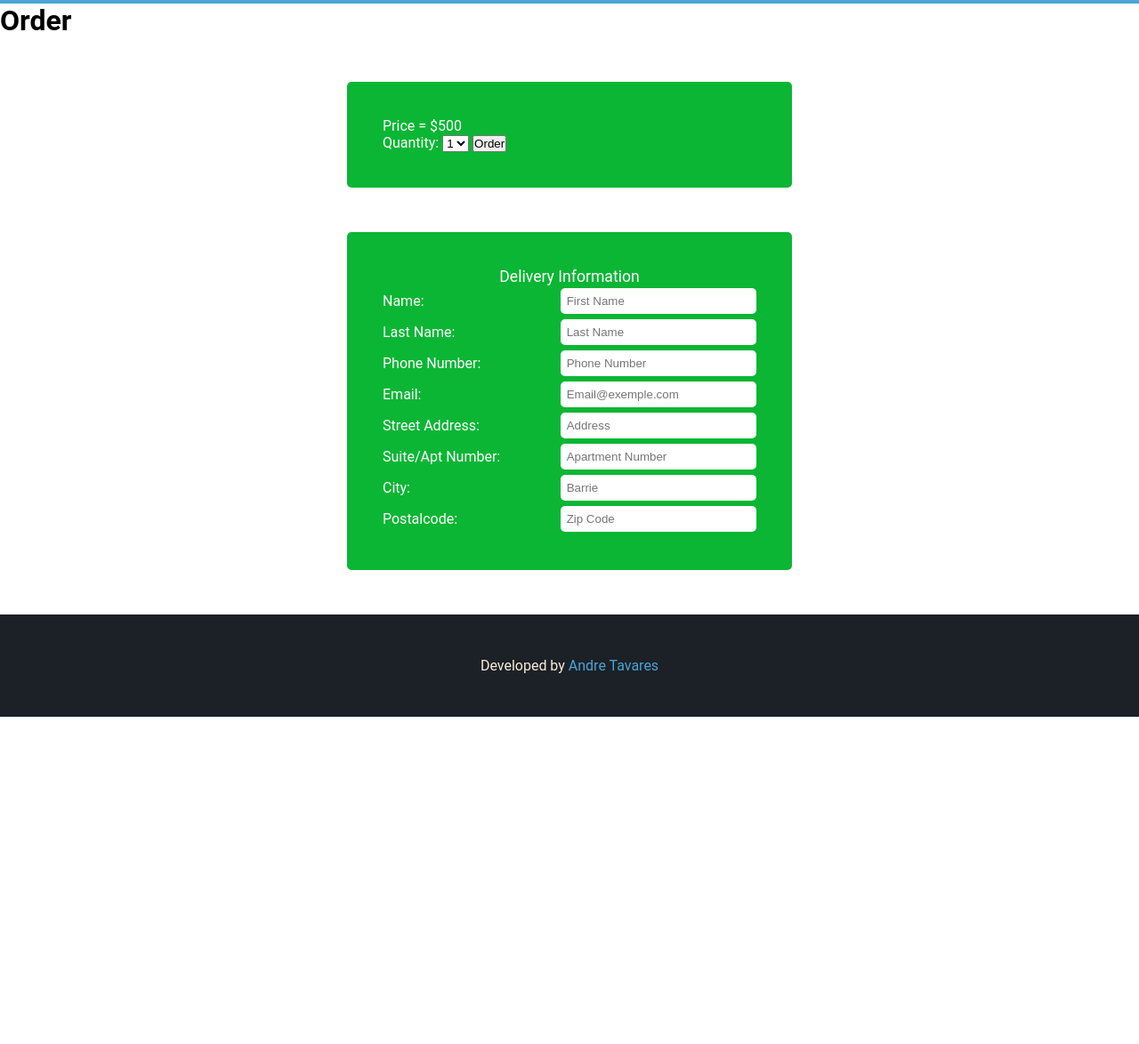
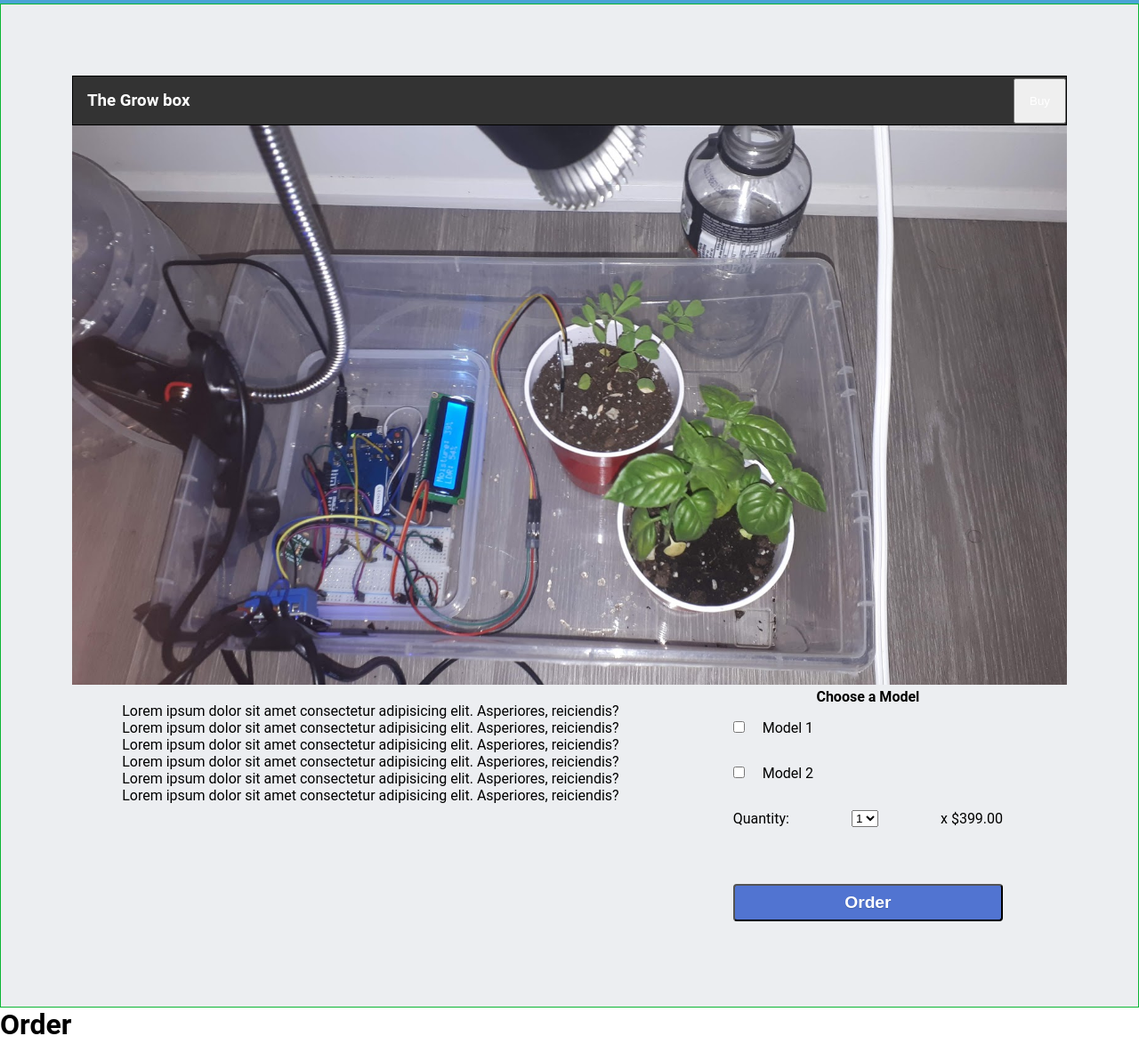
Before and after one commit to TavaresDev/TheGrowBox, a plain HTML site: page pages/order.html in a window 1280 px wide. Shown: the part 476-1650 px from the top of the page at 89% size. Before the commit the page ends 1282 px from the top, so only its background shows below. Drawn offline with Linux system fonts and the light colour scheme.

Commit message:
order forme done

```diff
--- a/css/style.css
+++ b/css/style.css
@@ -137,7 +137,7 @@ main{
     justify-content: space-around;
 
 }
-@media(min-width:40rem){
+@media(min-width:900px){
     .flexContainer{
         flex-direction: row;
     }
@@ -187,14 +187,61 @@ main{
 }
 
 /* -------------------Order Page---------- */
-.survey {
+.orderContent {
+    background: #eceef1;
+
+}
+.orderContent {
+    border: 1px solid #0bb634;
+    padding: 5rem;
+}
+.orderHeader {
+    border: 1px solid black;
+    background: #333;
+    display: flex;
+    justify-content: space-between;
+    align-items:center;
+}
+.block{
+    display: block;
+    color:white;
+    padding: 1rem;
+    text-align: center;
+}
+.orderContent img {
+    width: 100%;
+}
+.orderText {
+    padding: 1rem 0;
+}
+.formOrder .orderButton {
+ width: 100%;
+
+}
+.formOrder > div{
+    /* width: 80%; */
+    /* flex-grow: 1; */
+    padding: 1rem;
+    text-align: left;
+}
+.formOrder > div input{
+    margin-right:1rem;
+}
+
+.quantityDiv {
+    display: flex;
+    justify-content: space-between;
+}
+
+/* =----------- */
+.deliveryForm {
     /* height: 800px; */
 
     width: 100%;
     /* min-height: 70vh; */
     max-width: 500px;
 
-    background-color:#0bb634;;
+    background-color:#0bb634;
 
     border-radius: 5px;
     margin: 50px auto;
@@ -226,8 +273,7 @@ main{
     margin-bottom: 30px;
 }
 
-.form-wrap li,
-.flex-inner{
+.form-wrap li{
     list-style: none;
     padding: 0;
 }
@@ -282,9 +328,6 @@ main{
     text-align: center;
     padding: 2rem;
 }
-.sectionContact{
-    text-align: center;
-}
 .formSignUp{
     background: #0bb634;
     padding: 1rem;
--- a/pages/order.html
+++ b/pages/order.html
@@ -13,7 +13,6 @@
 
 <body>
     <header class="header headerOrder">
-
         <nav>
             <ul id="topNavId" class="topNav">
                 <li><a href="../index.html">Home</a></li>
@@ -33,23 +32,39 @@
     </header>
     <main>
 
+        <section class="sectionOrder">
+            <div class="orderContent">
+                <div class="orderHeader">
+                    <h3 class="block ">The Grow box</h3>
+                    <!-- <p class="block">Price</p> -->
+                    <button class="block buttonOrder">Buy</button>
+                </div>
+                <figure>
+                    <img src="../img/growFull.jpg" alt="The grow Project">
+                </figure>
+                <div class="flexContainer ">
+                    <div class="col50 orderText">
+                        <p>Lorem ipsum dolor sit amet consectetur adipisicing elit. Asperiores, reiciendis?</p>
+                        <p>Lorem ipsum dolor sit amet consectetur adipisicing elit. Asperiores, reiciendis?</p>
+                        <p>Lorem ipsum dolor sit amet consectetur adipisicing elit. Asperiores, reiciendis?</p>
+                        <p>Lorem ipsum dolor sit amet consectetur adipisicing elit. Asperiores, reiciendis?</p>
+                        <p>Lorem ipsum dolor sit amet consectetur adipisicing elit. Asperiores, reiciendis?</p>
+                        <p>Lorem ipsum dolor sit amet consectetur adipisicing elit. Asperiores, reiciendis?</p>
 
-        <div class="">
-
-
-            <h1>Order</h1>
-
-            <!-- product info selection -->
-            <!-- displau price, chose quantity, delivery shippimnent?, -->
-            <!-- open personal an dbliling info -->
-            <!-- personal info -->
-
-            <section class="survey">
+                    </div>
+                    <div class="col30 buyForm">
+                        <form method="GET" action="">
+                            <div class="formOrder">
+                                <h4>Choose a Model</h4>
                                 <div>
-                    Price = $500
+                                    <input type="checkbox" name="tipe1" id="tipe1">
+                                    <label for="tipe1">Model 1 </label>
                                 </div>
-                <form id="order" method="GET" action="">
-                    <div class="form-order">
+                                <div>
+                                    <input type="checkbox" name="tipe" id="">
+                                    <label for="tipe">Model 2</label>
+                                </div>
+                                <div class="quantityDiv">
                                     <label for="quantity">Quantity:</label>
                                     <select name="quantity" id="quantity">
                                         <option value="1">1</option>
@@ -62,19 +77,37 @@
                                         <option value="8">8</option>
                                         <option value="9">9</option>
                                     </select>
-                    <input type="button" value="Order">
+                                    <p>x  $399.00</p>
+                                </div>
+                                <div>
+                                    <input class="button orderButton" type="button" value="Order">
+                                </div>
                             </div>
                         </form>
+                    </div>
+                </div>
+            </div>
+
         </section>
-            <section class="survey">
+        <h1>Order</h1>
+
+        <!-- product info selection -->
+        <!-- displau price, chose quantity, delivery shippimnent?, -->
+        <!-- open personal an dbliling info -->
+        <!-- personal info -->
+
+
+        <section class="deliveryForm">
             <!-- <h2>Make your order</h2> -->
             <form id="order" method="GET" action="">
                 <legend>Delivery Information</legend>
                 <ul class="form-wrap">
-                        <li><label for="fname">Name:</label>
+                    <li>
+                        <label for="fname">Name:</label>
                         <input type="text" name="fname" id="fname" required placeholder="First Name">
                     </li>
-                        <li><label for="lname">Last Name:</label>
+                    <li>
+                        <label for="lname">Last Name:</label>
                         <input type="text" name="lname" id="lname" required placeholder="Last Name">
                     </li>
                     <li>
@@ -102,13 +135,9 @@
                         <input type="text" name="postalcode" id="postalcode" placeholder="Zip Code">
                     </li>
                 </ul>
-
             </form>
         </section>
     <!-- biling info -->
-
-
-
     </main>
     <footer class="mainFooter">
         <p>Developed by <a href="https://www.linkedin.com/in/andre--tavares" target="_blank">Andre Tavares</a> </p>
```
Lines whose indentation alone changed are shown as unchanged.
